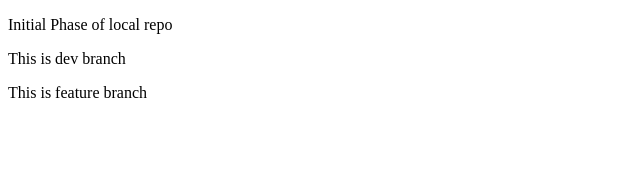
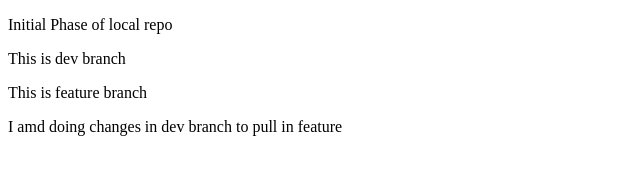
Before and after one commit to Aman-03/gitpractice, a plain HTML site: page index.html in a window 1280 px wide. Shown: the whole page, without its empty margins (0-640 px from the left). Drawn offline with Linux system fonts and the light colour scheme.

Commit message:
pulling ex

```diff
--- a/index.html
+++ b/index.html
@@ -10,5 +10,6 @@
     <p>Initial Phase of local repo</p>
     <p>This is dev branch</p>
     <p>This is feature branch</p>
+    <p>I amd doing changes in dev branch to pull in feature</p>
 </body>
 </html>
```
